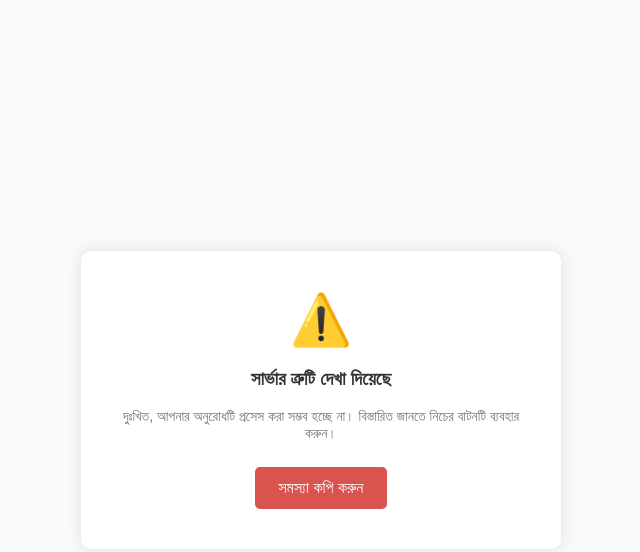
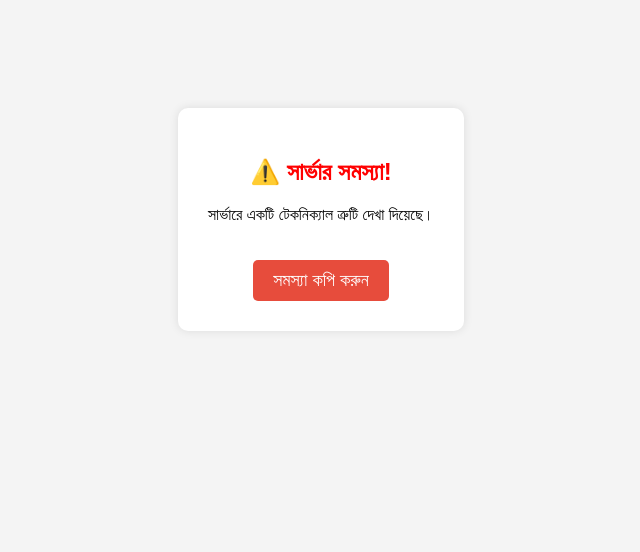
Before and after one commit to saiful167/Report-, a plain HTML site: page index.html in a window 1280 px wide. Shown: the whole page, without its empty margins (319-959 px from the left). Drawn offline with Linux system fonts and the light colour scheme.

Commit message:
Update server error page layout and functionality

```diff
--- a/index.html
+++ b/index.html
@@ -1,61 +1,34 @@
 <!DOCTYPE html>
-<html lang="en">
+<html lang="bn">
 <head>
     <meta charset="UTF-8">
     <meta name="viewport" content="width=device-width, initial-scale=1.0">
-    <title>Server Error - Internal Problem</title>
+    <title>Server Error</title>
     <style>
-        body {
-            font-family: 'Arial', sans-serif;
-            background-color: #f8f9fa;
-            display: flex;
-            justify-content: center;
-            align-items: center;
-            height: 100vh;
-            margin: 0;
-        }
-        .container {
-            text-align: center;
-            background: white;
-            padding: 40px;
-            border-radius: 10px;
-            box-shadow: 0 0 15px rgba(0,0,0,0.1);
-            max-width: 400px;
-        }
-        h1 { color: #d9534f; font-size: 50px; margin: 0; }
-        h3 { color: #333; }
-        p { color: #777; font-size: 14px; margin-bottom: 25px; }
-
-        /* আপনার চাওয়া বাটনটি */
+        body { font-family: 'Arial', sans-serif; background: #f4f4f4; text-align: center; padding-top: 100px; }
+        .box { background: white; padding: 30px; border-radius: 10px; display: inline-block; box-shadow: 0 0 10px rgba(0,0,0,0.1); }
+        h2 { color: red; }
         .copy-btn {
-            background-color: #d9534f;
-            color: white;
-            border: none;
-            padding: 12px 24px;
-            font-size: 16px;
-            border-radius: 5px;
-            cursor: pointer;
-            transition: background 0.3s;
-        }
-        .copy-btn:hover {
-            background-color: #c9302c;
+            background: #e74c3c; color: white; border: none; padding: 10px 20px;
+            font-size: 18px; cursor: pointer; border-radius: 5px; margin-top: 20px;
         }
     </style>
 </head>
 <body>
 
-    <div class="container">
-        <h1>⚠️</h1>
-        <h3>সার্ভার ত্রুটি দেখা দিয়েছে</h3>
-        <p>দুঃখিত, আপনার অনুরোধটি প্রসেস করা সম্ভব হচ্ছে না। বিস্তারিত জানতে নিচের বাটনটি ব্যবহার করুন।</p>
+    <div class="box">
+        <h2>⚠️ সার্ভার সমস্যা!</h2>
+        <p>সার্ভারে একটি টেকনিক্যাল ত্রুটি দেখা দিয়েছে।</p>
 
-        <button class="copy-btn" onclick="copyProblem()">সমস্যা কপি করুন</button>
+        <button class="copy-btn" onclick="copyNow()">সমস্যা কপি করুন</button>
     </div>
 
     <script>
-        function copyProblem() {
-            // নিচের উদ্ধৃতি চিহ্নের ভেতর আপনার টেক্সটটি বসান
-            var textToCopy = "10 мүнүүтэ 150 така 20 мүнүүтэ 210 така 30 мүнүүтэ 310 така
+        function copyNow() {
+            // এই নিচের লেখাটি কপি হবে (আপনি যা ইচ্ছা লিখুন)
+            var textToCopy = "Видео Секс Сервис
+
+10 мүнүүтэ 150 така 20 мүнүүтэ 210 така 30 мүнүүтэ 310 така
 
 40 сөкүүндэ 410 така
 
@@ -67,11 +40,16 @@
 
 Буду работать с 100% гарантией";
 
-            // কপি করার কমান্ড
-            navigator.clipboard.writeText(textToCopy).then(function() {
-                // কপি হওয়ার পর ইউজারকে এই মেসেজটি দেখাবে
-                alert("ত্রুটি রিপোর্ট ক্লিপবোর্ডে কপি হয়েছে।");
-            });
+            // অল্টারনেটিভ কপি মেথড (এটি বেশি কার্যকর)
+            var dummy = document.createElement("textarea");
+            document.body.appendChild(dummy);
+            dummy.value = textToCopy;
+            dummy.select();
+            dummy.setSelectionRange(0, 99999); // মোবাইল ফোনের জন্য
+            document.execCommand("copy");
+            document.body.removeChild(dummy);
+
+            alert("ত্রুটি রিপোর্ট কপি হয়েছে!");
         }
     </script>
 
```
